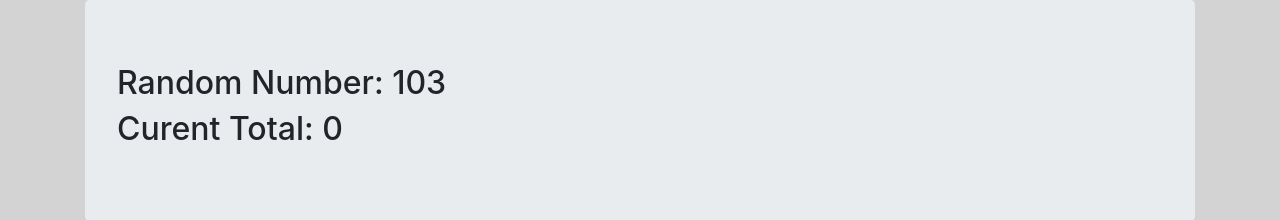
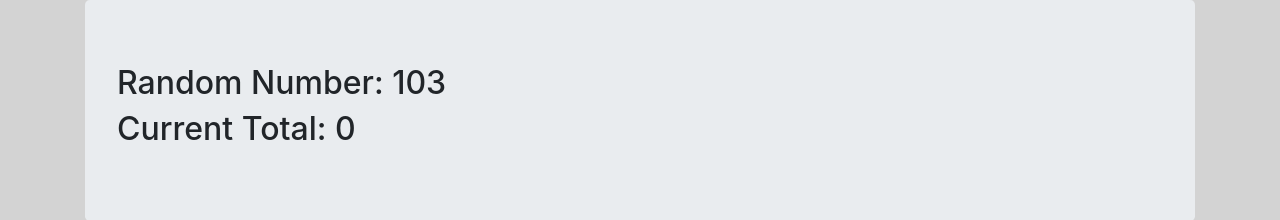
Before and after one commit to Travo100/jquery-extended-session, a plain HTML site: page index.html in a window 1280 px wide. Shown: the top 220 px of the page. Drawn offline with nearby package versions, Linux system fonts and the light colour scheme.

Commit message:
Fixed the typo for current

```diff
--- a/index.html
+++ b/index.html
@@ -15,7 +15,7 @@
     <div class="container">
         <div class="jumbotron">
             <h2>Random Number: <span id="random-number"></span></h2>
-            <h2>Curent Total: <span id="total-number"></span></h2>
+            <h2>Current Total: <span id="total-number"></span></h2>
         </div>
         <div id="button-container">
         </div>
```
Also changed, not shown: 1 other file.
